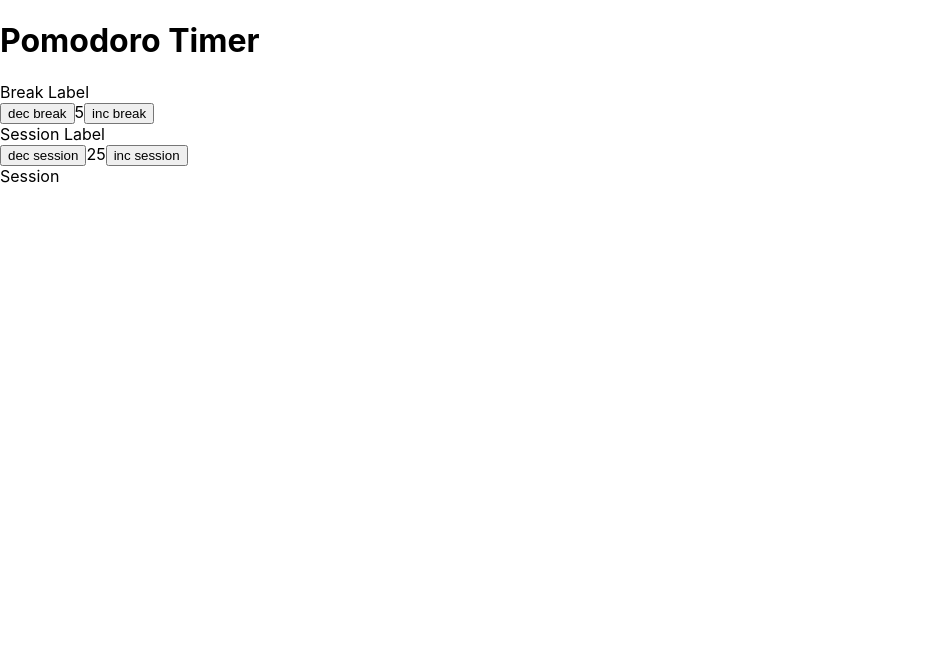
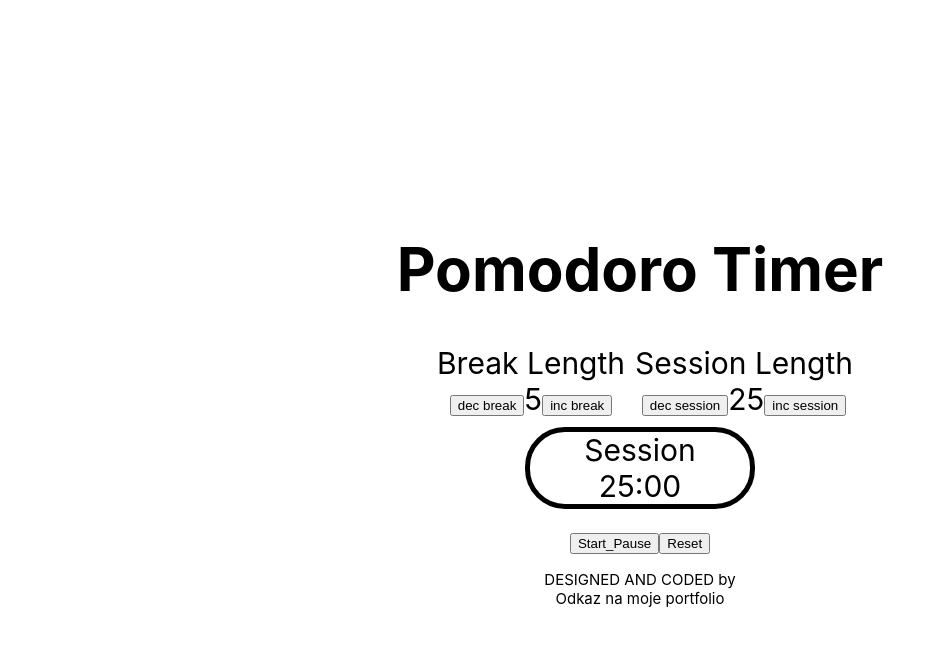
Before and after one commit to korinekj/pomodoro-timer, a React (Create React App) app: page / in a window 1280 px wide. Shown: the top 646 px of the page, without its empty margins (0-946 px from the left). Built offline with nearby package versions, Linux system fonts and the light colour scheme.

Commit message:
zakladni struktura a css

```diff
--- a/src/App.css
+++ b/src/App.css
@@ -1,38 +1,29 @@
-.App {
-  text-align: center;
+#root {
+  display: flex;
+  justify-content: center;
+  align-items: center;
+  height: 100vh;
 }
 
-.App-logo {
-  height: 40vmin;
-  pointer-events: none;
+.app {
+  text-align: center;
+
+  font-size: 30px;
 }
 
-@media (prefers-reduced-motion: no-preference) {
-  .App-logo {
-    animation: App-logo-spin infinite 20s linear;
-  }
+.length-control {
+  display: inline-block;
+  margin-left: 10px;
 }
 
-.App-header {
-  background-color: #282c34;
-  min-height: 100vh;
-  display: flex;
-  flex-direction: column;
-  align-items: center;
-  justify-content: center;
-  font-size: calc(10px + 2vmin);
-  color: white;
+.timer {
+  border: 5px solid black;
+  border-radius: 40px;
+  margin: 10px auto;
+  width: 220px;
 }
 
-.App-link {
-  color: #61dafb;
+.author {
+  font-size: 15px;
+  margin-top: 15px;
 }
-
-@keyframes App-logo-spin {
-  from {
-    transform: rotate(0deg);
-  }
-  to {
-    transform: rotate(360deg);
-  }
-}
--- a/src/App.js
+++ b/src/App.js
@@ -4,6 +4,8 @@ import AppHeader from "./AppHeader";
 import BreakLength from "./BreakLength";
 import SessionLength from "./SessionLength";
 import Timer from "./Session";
+import TimerControl from "./TimerControl";
+import Author from "./Author";
 
 function App() {
   return (
@@ -12,6 +14,8 @@ function App() {
       <BreakLength />
       <SessionLength />
       <Timer />
+      <TimerControl />
+      <Author />
     </AppContainer>
   );
 }
--- a/src/AppContainer.js
+++ b/src/AppContainer.js
@@ -4,6 +4,7 @@ function AppContainer(props) {
   const [breakLength, setBreakLength] = useState(5);
   const [sessionLength, setSessionLength] = useState(25);
 
+  //kód který mi zajistí, že všechny Children AppContaineru budou mít přístup ke stavu! //
   const updateChildrenWithProps = React.Children.map(
     props.children,
     (child) => {
--- /dev/null
+++ b/src/Author.js
@@ -0,0 +1,10 @@
+function Author(props) {
+  return (
+    <div className="author">
+      <div>DESIGNED AND CODED by</div>
+      <div>Odkaz na moje portfolio</div>
+    </div>
+  );
+}
+
+export default Author;
--- a/src/BreakLength.js
+++ b/src/BreakLength.js
@@ -1,7 +1,7 @@
 function BreakLength(props) {
   return (
     <div className="length-control">
-      <div id="break-label">Break Label</div>
+      <div id="break-label">Break Length</div>
       <button id="break-decrement">dec break</button>
       <span id="break-length">{props.break}</span>
       <button id="break-increment">inc break</button>
--- a/src/Session.js
+++ b/src/Session.js
@@ -1,8 +1,9 @@
 function SessionTimer(props) {
   return (
-    <div className="Timer">
+    <div className="timer">
       <div id="timer-label">Session</div>
-      <div id="time-left"></div>
+      <div id="time-left">25:00</div>
+      {/* ZDE TO ZPOMALUJE TO TESTOVÁNÍ (FCC RUN TESTS) */}
     </div>
   );
 }
--- a/src/SessionLength.js
+++ b/src/SessionLength.js
@@ -1,7 +1,7 @@
 function SessionLength(props) {
   return (
     <div className="length-control">
-      <div id="session-label">Session Label</div>
+      <div id="session-label">Session Length</div>
       <button id="session-decrement">dec session</button>
       <span id="session-length">{props.session}</span>
       <button id="session-increment">inc session</button>
--- /dev/null
+++ b/src/TimerControl.js
@@ -0,0 +1,10 @@
+function TimerControl(props) {
+  return (
+    <div className="timer-control">
+      <button id="start_stop">Start_Pause</button>
+      <button id="reset">Reset</button>
+    </div>
+  );
+}
+
+export default TimerControl;
```
